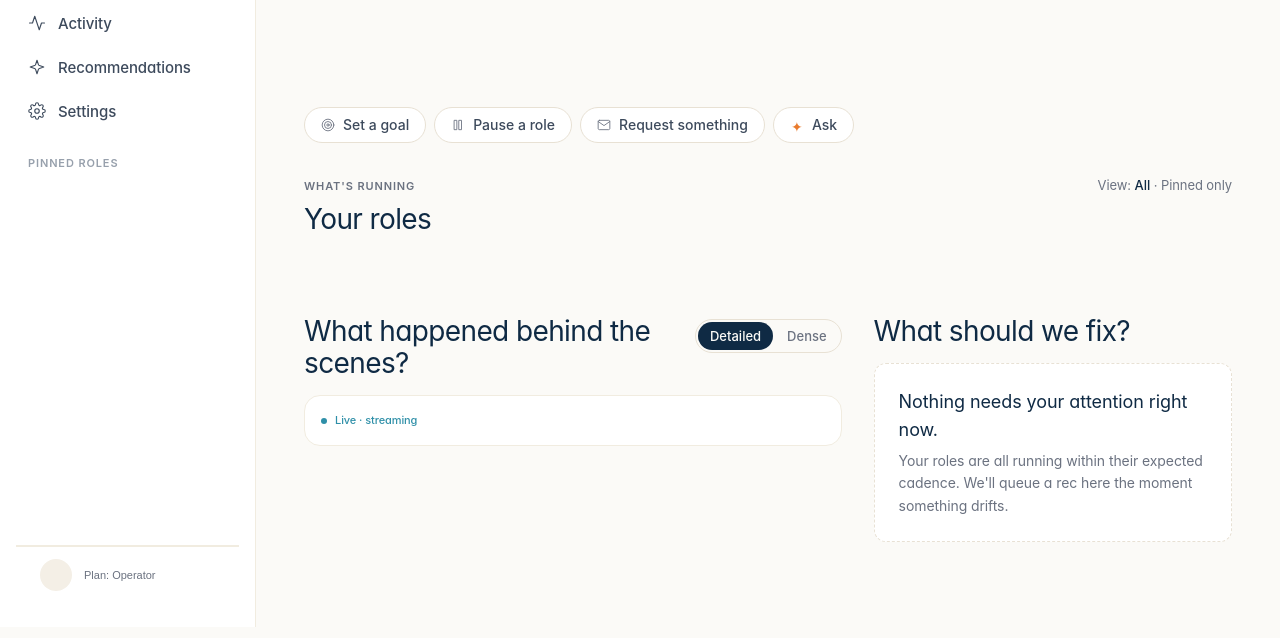
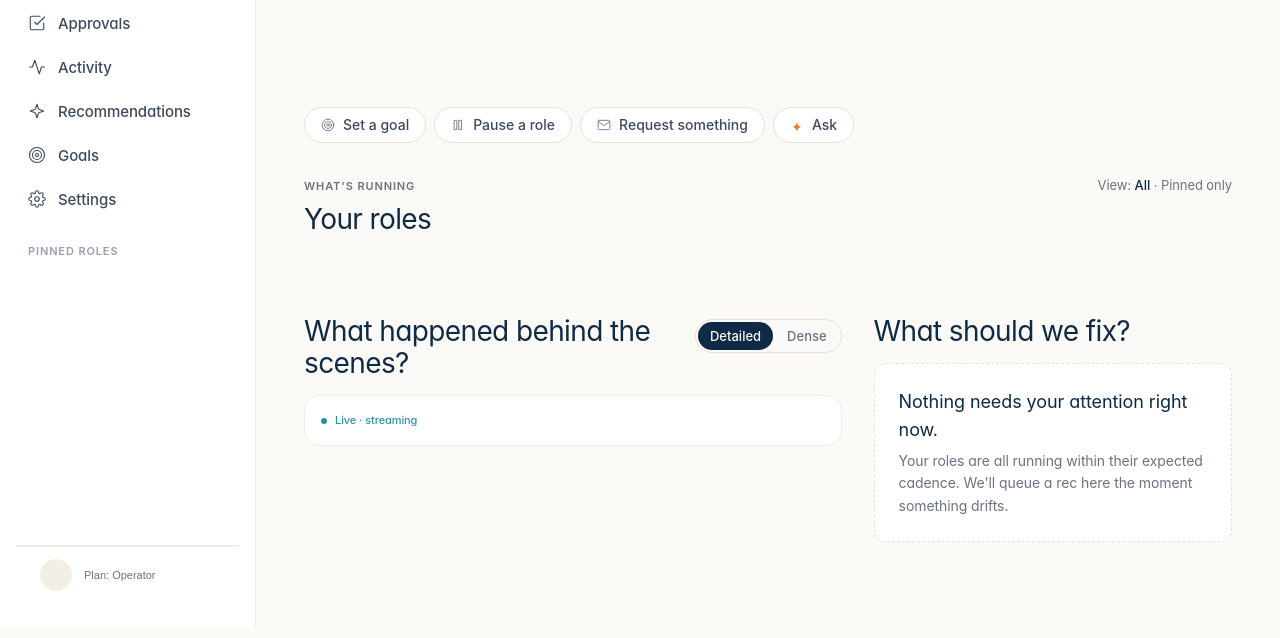
Before and after one commit to suaveshot/wcas-client-dashboard, a FastAPI app: template dashboard_app/templates/home.html in a window 1280 px wide. Shown: the part 173-811 px from the top of the page. Run offline with FastAPI, Linux system fonts and the light colour scheme; the template is opened without the code that fills it, so the values that code supplies are empty; parts of the project's set-up code (start-up, migrations or seed data) failed here and were passed over.

Commit message:
fix(home): add Approvals + Goals to sidebar nav
Home sidebar was missing two nav items that every other page has,
which left the home view with a 5-item rail and inner pages with a
7-item rail - inconsistent and made Approvals invisible from the
landing surface a judge sees first.

Co-Authored-By: Claude Opus 4.7 (1M context) <noreply@anthropic.com>

```diff
--- a/dashboard_app/templates/home.html
+++ b/dashboard_app/templates/home.html
@@ -51,6 +51,10 @@
                     <svg viewBox="0 0 24 24" fill="none" stroke="currentColor" stroke-linecap="round" stroke-linejoin="round" aria-hidden="true"><polygon points="12 2 2 7 12 12 22 7 12 2"/><polyline points="2 17 12 22 22 17"/><polyline points="2 12 12 17 22 12"/></svg>
                     Roles
                 </a></li>
+                <li><a class="ap-shell__rail-item" href="/approvals">
+                    <svg viewBox="0 0 24 24" fill="none" stroke="currentColor" stroke-linecap="round" stroke-linejoin="round" aria-hidden="true"><polyline points="9 11 12 14 22 4"/><path d="M21 12v7a2 2 0 0 1-2 2H5a2 2 0 0 1-2-2V5a2 2 0 0 1 2-2h11"/></svg>
+                    Approvals
+                </a></li>
                 <li><a class="ap-shell__rail-item" href="/activity">
                     <svg viewBox="0 0 24 24" fill="none" stroke="currentColor" stroke-linecap="round" stroke-linejoin="round" aria-hidden="true"><polyline points="22 12 18 12 15 21 9 3 6 12 2 12"/></svg>
                     Activity
@@ -58,6 +62,10 @@
                 <li><a class="ap-shell__rail-item" href="/recommendations">
                     <svg viewBox="0 0 24 24" fill="none" stroke="currentColor" stroke-linecap="round" stroke-linejoin="round" aria-hidden="true"><path d="m12 3-1.9 5.8a2 2 0 0 1-1.3 1.3L3 12l5.8 1.9a2 2 0 0 1 1.3 1.3L12 21l1.9-5.8a2 2 0 0 1 1.3-1.3L21 12l-5.8-1.9a2 2 0 0 1-1.3-1.3Z"/></svg>
                     Recommendations
+                </a></li>
+                <li><a class="ap-shell__rail-item" href="/goals">
+                    <svg viewBox="0 0 24 24" fill="none" stroke="currentColor" stroke-linecap="round" stroke-linejoin="round" aria-hidden="true"><circle cx="12" cy="12" r="10"/><circle cx="12" cy="12" r="6"/><circle cx="12" cy="12" r="2"/></svg>
+                    Goals
                 </a></li>
                 <li><a class="ap-shell__rail-item" href="/settings">
                     <svg viewBox="0 0 24 24" fill="none" stroke="currentColor" stroke-linecap="round" stroke-linejoin="round" aria-hidden="true"><circle cx="12" cy="12" r="3"/><path d="M19.4 15a1.65 1.65 0 0 0 .33 1.82l.06.06a2 2 0 1 1-2.83 2.83l-.06-.06a1.65 1.65 0 0 0-1.82-.33 1.65 1.65 0 0 0-1 1.51V21a2 2 0 0 1-4 0v-.09A1.65 1.65 0 0 0 9 19.4a1.65 1.65 0 0 0-1.82.33l-.06.06a2 2 0 1 1-2.83-2.83l.06-.06a1.65 1.65 0 0 0 .33-1.82 1.65 1.65 0 0 0-1.51-1H3a2 2 0 0 1 0-4h.09A1.65 1.65 0 0 0 4.6 9a1.65 1.65 0 0 0-.33-1.82l-.06-.06a2 2 0 1 1 2.83-2.83l.06.06a1.65 1.65 0 0 0 1.82.33H9a1.65 1.65 0 0 0 1-1.51V3a2 2 0 0 1 4 0v.09a1.65 1.65 0 0 0 1 1.51 1.65 1.65 0 0 0 1.82-.33l.06-.06a2 2 0 1 1 2.83 2.83l-.06.06a1.65 1.65 0 0 0-.33 1.82V9a1.65 1.65 0 0 0 1.51 1H21a2 2 0 0 1 0 4h-.09a1.65 1.65 0 0 0-1.51 1z"/></svg>
```
